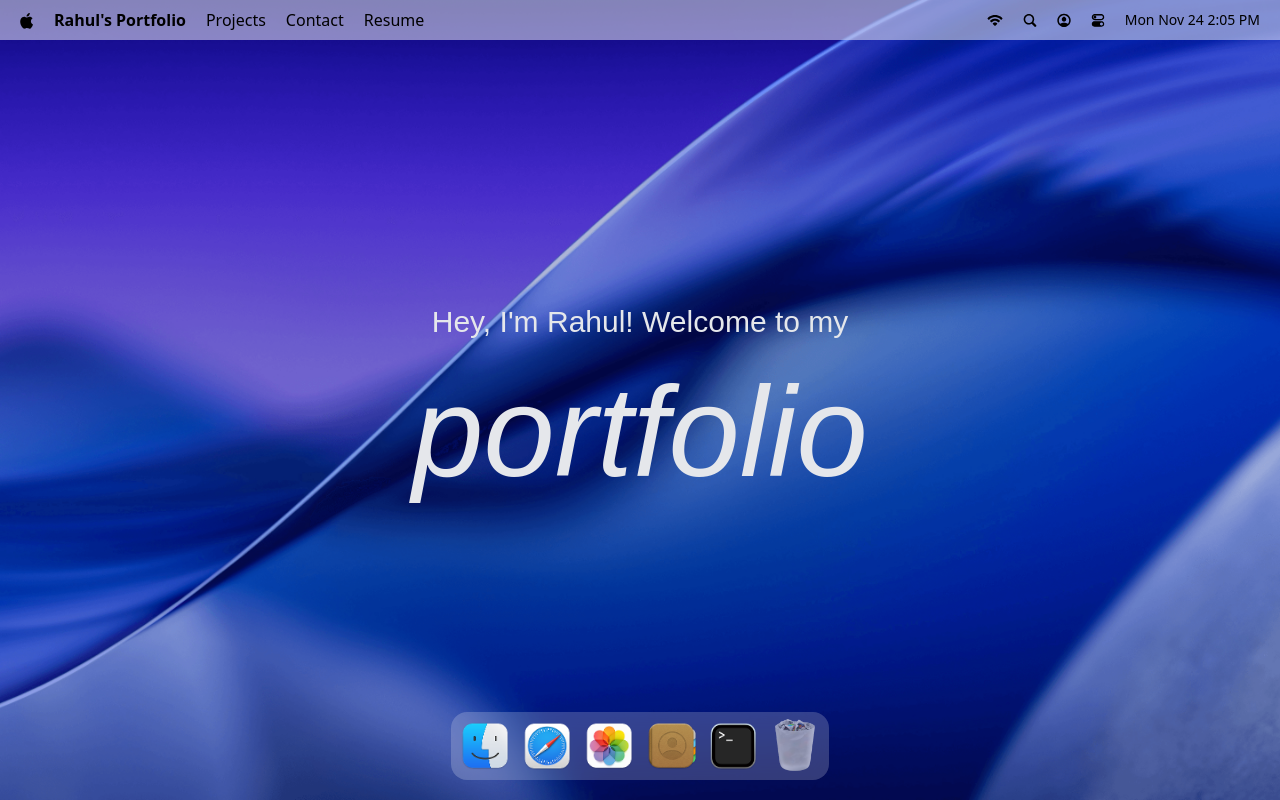
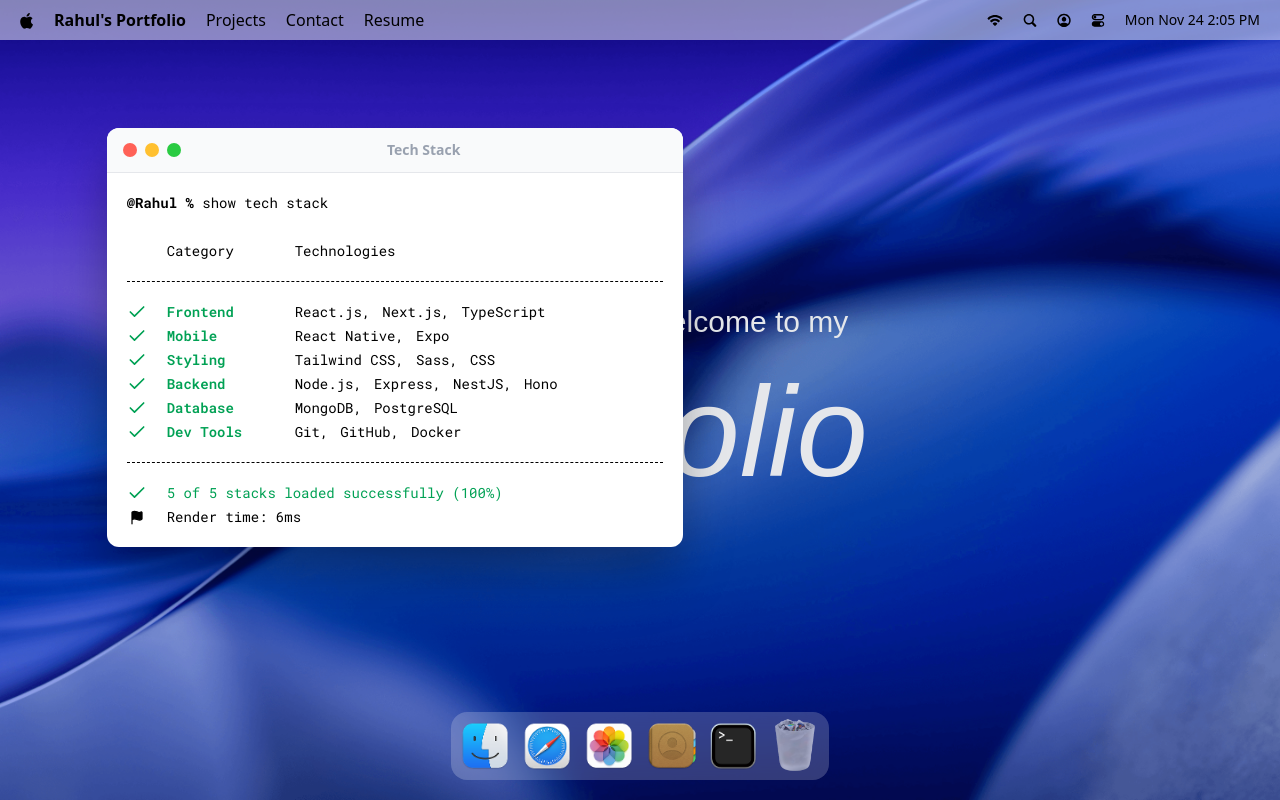
Before and after one commit to Rahul-28/macos-portfolio, a React (Vite) app: page / in a window 1280 px wide. Both pictures are taken after a click on the button 733 px from the left and 746 px from the top of the page. Built offline with nearby package versions, Linux system fonts and the light colour scheme; a web font is replaced by a local one.

Commit message:
add first window based on hoc - terminal

```diff
--- a/src/App.jsx
+++ b/src/App.jsx
@@ -1,11 +1,18 @@
+import { Draggable } from "gsap/Draggable";
+import gsap from "gsap";
+
 import { Dock, Navbar, Welcome } from "#components"
+import { Terminal } from "#windows";
 
+gsap.registerPlugin(Draggable);
 const App = () => {
   return (
     <main>
       <Navbar />
       <Welcome />
       <Dock />
+
+      <Terminal />
     </main>
   )
 }
--- /dev/null
+++ b/src/components/WindowControls.jsx
@@ -0,0 +1,14 @@
+import useWindowStore from "#store/window";
+
+const WindowControls = ({ target }) => {
+
+    const { closeWindow } = useWindowStore();
+
+    return <div id="window-controls">
+        <div className="close" onClick={() => closeWindow(target)} />
+        <div className="minimize" />
+        <div className="maximize" />
+    </div>
+}
+
+export default WindowControls;
--- a/src/components/index.js
+++ b/src/components/index.js
@@ -1,9 +1,11 @@
 import Navbar from "#components/Navbar";
 import Welcome from "#components/Welcome";
 import Dock from "#components/Dock";
+import WindowControls from "#components/WindowControls";
 
 export {
     Navbar,
     Welcome,
-    Dock
+    Dock,
+    WindowControls
 };
--- /dev/null
+++ b/src/hoc/WindowWrapper.jsx
@@ -0,0 +1,61 @@
+import gsap from "gsap";
+import { useGSAP } from "@gsap/react";
+import { Draggable } from "gsap/Draggable";
+import { useLayoutEffect, useRef } from "react";
+
+import useWindowStore from "#store/window";
+
+const WindowWrapper = (Component, windowKey) => {
+
+    const Wrapped = (props) => {
+        const { focusWindow, windows } = useWindowStore();
+        const { isOpen, zIndex } = windows[windowKey];
+        const ref = useRef(null);
+
+        useGSAP(() => {
+            const el = ref.current;
+            if(!el || !isOpen) return;
+
+            el.style.display = "block";
+
+            gsap.fromTo(
+                el,
+                { scale: 0.8, opacity: 0, y: 40 },
+                { scale: 1, opacity: 1, y: 0, duration: 0.4, ease: "power3.out"}
+            );
+
+        }, [isOpen]);
+
+        useGSAP(() => {
+            const el = ref.current;
+            if(!el) return;
+
+            const [instance] = Draggable.create(el, { onPress: () => focusWindow(windowKey) })
+
+            return () => instance.kill();
+        }, [])
+
+        useLayoutEffect(() => {
+            const el = ref.current;
+            if(!el) return;
+            el.style.display = isOpen ? "block" : "none";
+        }, [isOpen])
+
+        return (
+            <section
+                id={windowKey}
+                ref={ref}
+                style={{ zIndex }}
+                className="absolute"
+            >
+                <Component {...props} />
+            </section>
+        )
+    };
+
+    Wrapped.displayName = `WindowWrapper(${Component.displayName || Component.name || "Component"})`
+
+    return Wrapped
+}
+
+export default WindowWrapper
--- /dev/null
+++ b/src/windows/Terminal.jsx
@@ -0,0 +1,60 @@
+import { Check, Flag } from "lucide-react";
+
+import { techStack } from "#constants";
+import { WindowControls } from "#components";
+import WindowWrapper from "#hoc/WindowWrapper";
+
+const Terminal = () => {
+
+    return (
+        <>
+            <div id="window-header">
+                <WindowControls target="terminal" />
+                <h2>Tech Stack</h2>
+            </div>
+            <div className="techstack">
+                <p>
+                    <span className="font-bold">@Rahul % </span>
+                    show tech stack
+                </p>
+
+                <div className="label">
+                    <p className="w-32">Category</p>
+                    <p>Technologies</p>
+                </div>
+
+                <ul className="content">
+                    {
+                        techStack.map(({ category, items }) => (
+                            <li key={category} className="flex items-center">
+                                <Check className="check" size={20} />
+                                <h3>{category}</h3>
+                                <ul>
+                                    {
+                                        items.map((item, i) => (
+                                            <li key={i}>{item}{i < items.length -1 ? "," : "" }</li>
+                                        ))
+                                    }
+                                </ul>
+                            </li>
+                        ))
+                    }
+                </ul>
+                <div className="footnote">
+                    <p>
+                        <Check size={20} /> 5 of 5 stacks loaded successfully (100%)
+                    </p>
+
+                    <p className="text-black">
+                        <Flag size={15} fill="black" />
+                        Render time: 6ms
+                    </p>
+                </div>
+            </div>
+        </>
+    )
+}
+
+const TerminalWindow = WindowWrapper(Terminal, "terminal");
+
+export default TerminalWindow;
--- /dev/null
+++ b/src/windows/index.js
@@ -0,0 +1,5 @@
+import Terminal from "#windows/Terminal";
+
+export {
+    Terminal
+}
```
